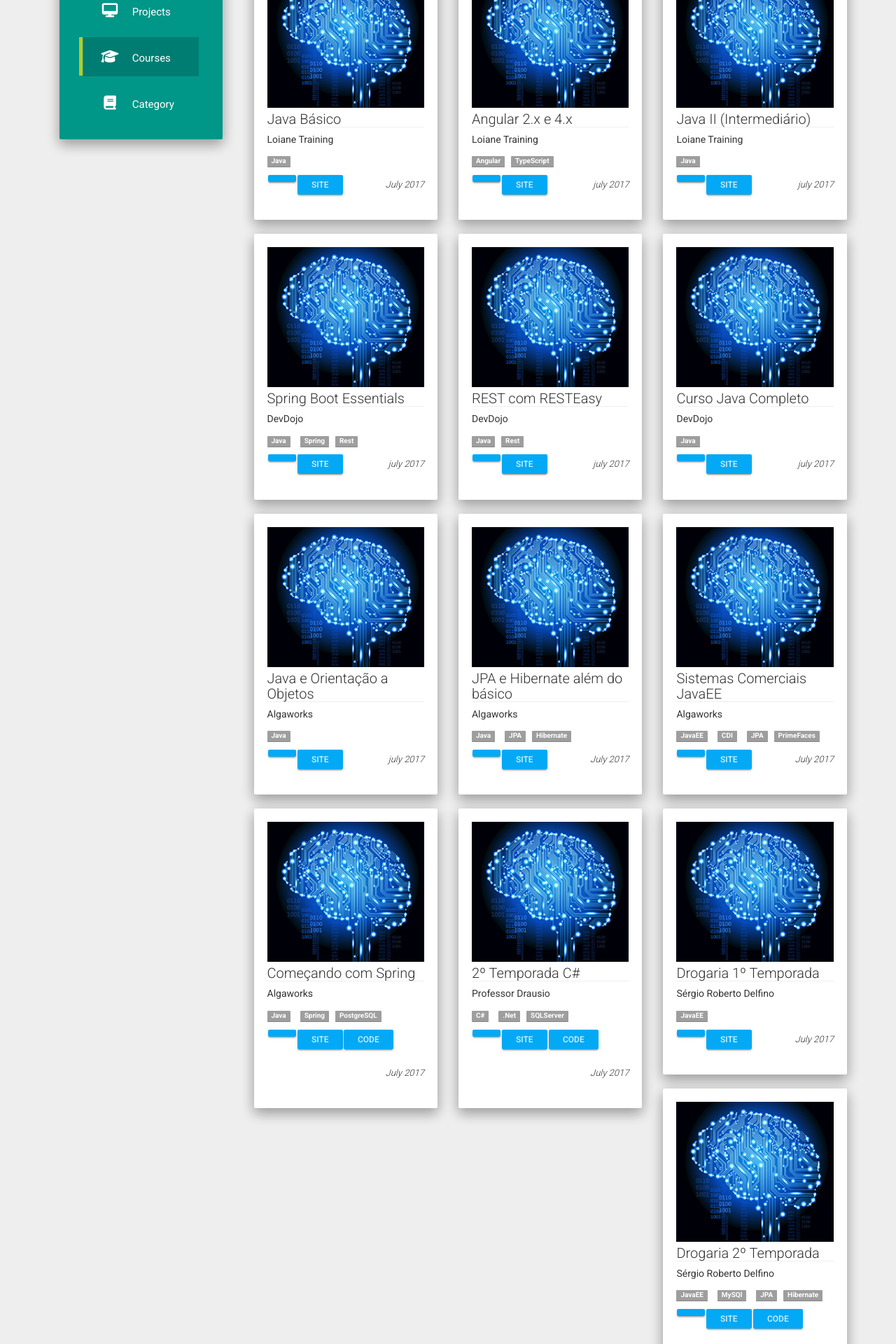
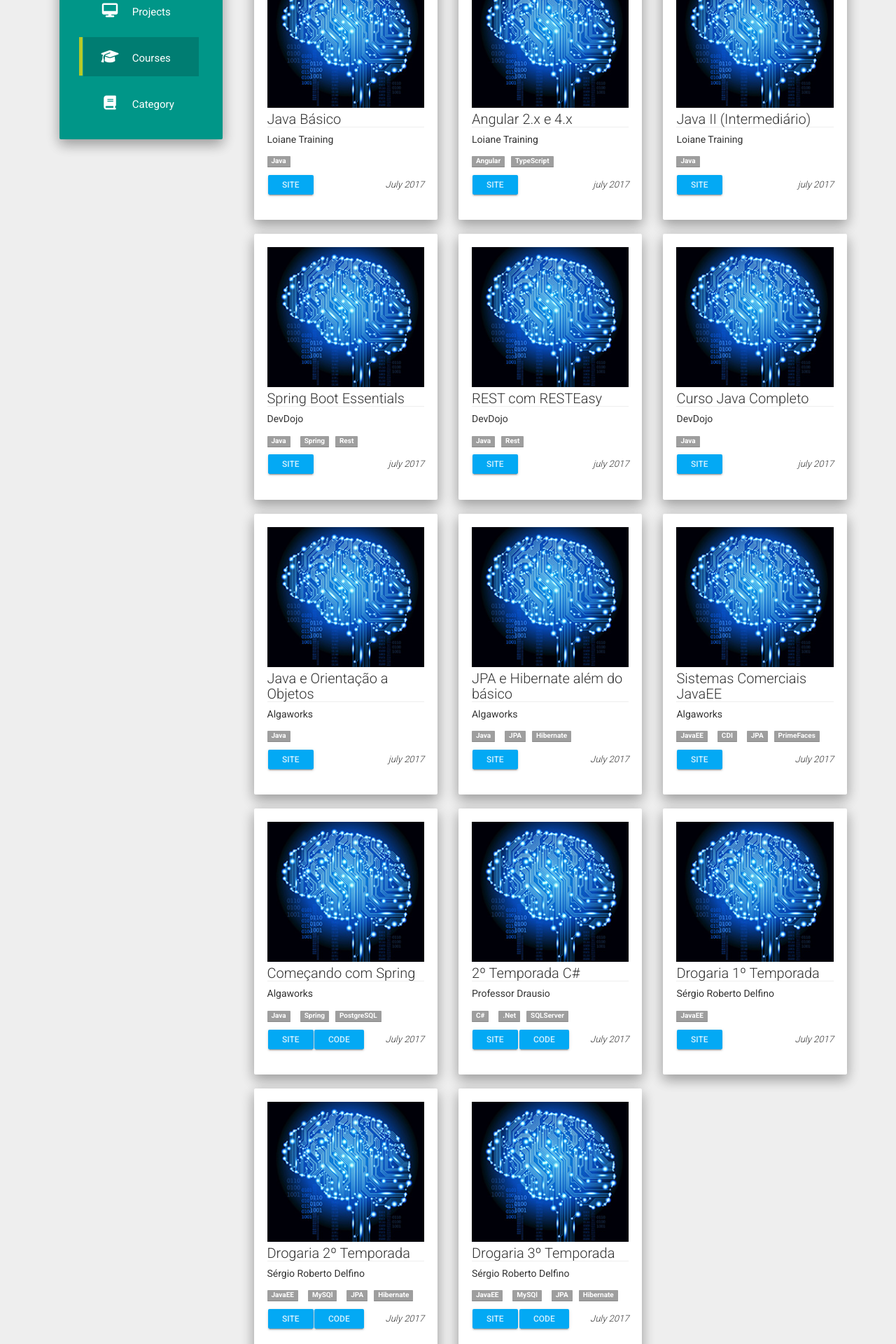
Before and after one commit to TafarelMello/tafarelmello.github.io, a Jekyll site: the page built from courses.md, in a window 1280 px wide. Shown: the part 377-2297 px from the top of the page at 70% size. Built offline with Jekyll 4.4.1, drawn with Linux system fonts in a browser that asks for light colours; nearby versions of some CDN libraries.

Commit message:
erros first commit

```diff
--- a/_layouts/course.html
+++ b/_layouts/course.html
@@ -30,8 +30,6 @@
 						</div>
 
 						<div class="project-footer">
-
-							<a href="" class="btn btn-info btn-raised btn-sm project-link">{{ post.category }}</a>
 							{% if i.url %}
 								<a href="{{ i.url }}" target="_blank" class="btn btn-info btn-raised btn-sm project-link">Site</a>
 							{% endif %}
```
